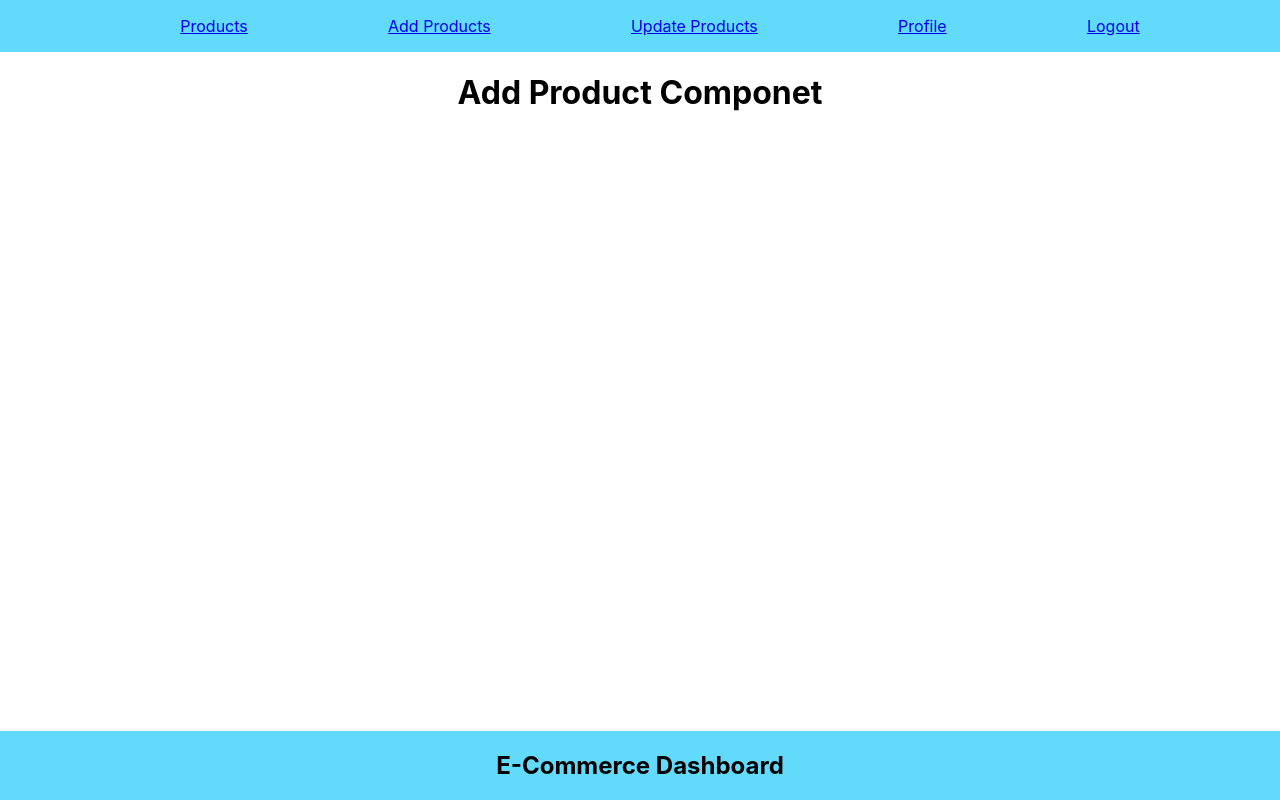
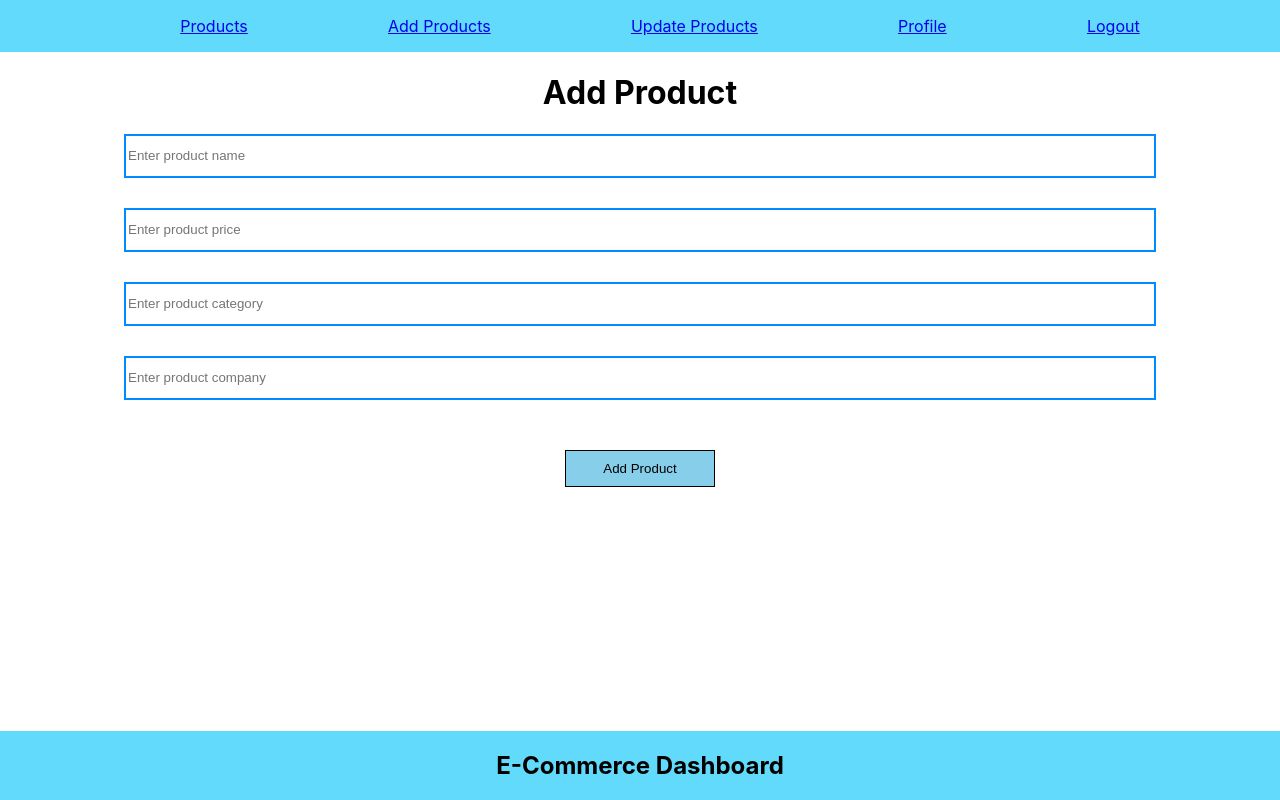
Before and after one commit to E-Commerce-VictheCG/FrontEnd, a React (Create React App) app: page /add in a window 1280 px wide. Built offline with nearby package versions, Linux system fonts and the light colour scheme; sample sign-in values are in the browser's storage.

Commit message:
Working progress

```diff
--- a/src/App.js
+++ b/src/App.js
@@ -3,6 +3,8 @@
 import Footer from './components/Fotter'
 import SignUp from './components/Signup Page/SignUp';
 import Login from './components/Login Page/Login';
+import Product from "./components/Product Page/product"
+import AddProduct from "./components/Add_Products/addProduct"
 import {BrowserRouter as Router, Route, Routes} from 'react-router-dom'
 import PrivateComponent from './components/private_component';
 
@@ -13,8 +15,8 @@
         <Navbar/>
         <Routes>
           <Route element={<PrivateComponent />}>
-            <Route path='/' element={<h1>Product Componet</h1>} />
-            <Route path='/add' element={<h1>Add Product Componet</h1>} />
+            <Route path='/' element={<Product/>} />
+            <Route path='/add' element={<AddProduct />} />
             <Route path='/update' element={<h1>Update Product Componet</h1>} />
             <Route path='/logout' element={<h1>Logout Componet</h1>} />
             <Route path='/profile' element={<h1>Profile Componet</h1>} />
--- /dev/null
+++ b/src/components/Add_Products/addProduct.css
@@ -0,0 +1,21 @@
+.appButton {
+  margin: 20px;
+  width: 150px;
+  padding: 10px;
+  background-color: skyblue;
+  border: solid 1px;
+  cursor: pointer;
+}
+
+.inputBox {
+  border: 2px solid rgb(0, 140, 255);
+  width: 80%;
+  height: 38px;
+  display: block;
+  margin: auto;
+  margin-bottom: 30px;
+}
+
+.invalid-input {
+  color: red;
+}/*# sourceMappingURL=addProduct.css.map */
--- /dev/null
+++ b/src/components/Add_Products/addProduct.js
@@ -0,0 +1,62 @@
+import React from 'react';
+import './addProduct.css'
+
+const AddProduct = () => {
+    const [name, setName] = React.useState('');
+    const [price, setPrice] = React.useState('');
+    const [category, setCategory] = React.useState('');
+    const [company, setCompnay] = React.useState('');
+    const [error,setError] = React.useState(false);
+
+
+    const addProduct = async () => {
+
+        if(!name || !price || !company || !category)
+        {
+            setError(true);
+            return false
+        }
+
+        const userId = JSON.parse(localStorage.getItem('user'));
+        console.warn(userId)
+        // let result = await fetch("http://127.0.0.1:8000/api/addproduct", {
+        //     method: "post",
+        //     body: JSON.stringify({ name, price, category, company, userId }),
+        //     headers: {
+        //         "Content-type": "application/json"
+        //     }
+        // });
+        // result = await result.json();
+        // console.table(result)
+    }
+
+    return (
+        <div className='product'>
+            <h1>Add Product</h1>
+            <input type="text" placeholder='Enter product name' className='inputBox'
+                value={name} onChange={(e) => { setName(e.target.value) }}
+            />
+            {error && !name && <span className='invalid-input'>Enter valid name</span>}
+
+            <input type="text" placeholder='Enter product price' className='inputBox'
+                value={price} onChange={(e) => { setPrice(e.target.value) }}
+            />
+            {error && !price && <span className='invalid-input'>Enter valid price</span>}
+
+            <input type="text" placeholder='Enter product category' className='inputBox'
+                value={category} onChange={(e) => { setCategory(e.target.value) }}
+            />
+            {error && !category && <span className='invalid-input'>Enter valid category</span>}
+
+            <input type="text" placeholder='Enter product company' className='inputBox'
+                value={company} onChange={(e) => { setCompnay(e.target.value) }}
+            />
+            {error && !company && <span className='invalid-input'>Enter valid company</span>}
+
+
+            <button onClick={addProduct} className='appButton'>Add Product</button>
+        </div>
+    )
+}
+
+export default AddProduct;
--- /dev/null
+++ b/src/components/Add_Products/addProduct.scss
@@ -0,0 +1,21 @@
+.appButton {
+    margin: 20px;
+    width: 150px;
+    padding: 10px;
+    background-color: skyblue;
+    border: solid 1px;
+    cursor: pointer;
+}
+
+.inputBox {
+    border: 2px solid rgb(0, 140, 255);
+    width: 80%;
+    height: 38px;
+    display: block;
+    margin: auto;
+    margin-bottom: 30px;
+}
+
+.invalid-input {
+    color: red;
+}
--- /dev/null
+++ b/src/components/Product Page/product.css
@@ -0,0 +1,17 @@
+.appButton {
+  margin: 20px;
+  width: 150px;
+  padding: 10px;
+  background-color: skyblue;
+  border: solid 1px;
+  cursor: pointer;
+}
+
+.inputBox {
+  border: 2px solid rgb(0, 140, 255);
+  width: 80%;
+  height: 38px;
+  display: block;
+  margin: auto;
+  margin-bottom: 30px;
+}/*# sourceMappingURL=product.css.map */
--- /dev/null
+++ b/src/components/Product Page/product.scss
@@ -0,0 +1,17 @@
+.appButton {
+    margin: 20px;
+    width: 150px;
+    padding: 10px;
+    background-color: skyblue;
+    border: solid 1px;
+    cursor: pointer;
+}
+
+.inputBox {
+    border: 2px solid rgb(0, 140, 255);
+    width: 80%;
+    height: 38px;
+    display: block;
+    margin: auto;
+    margin-bottom: 30px;
+  }
```
Also changed, not shown: 2 other files (tests, documents, lock files or other folders).
